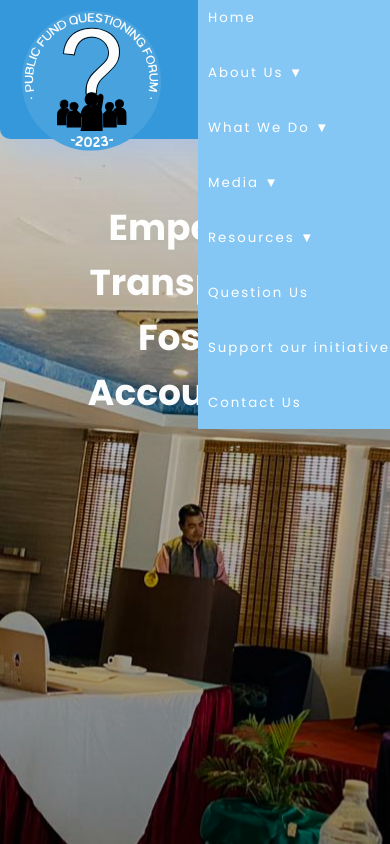
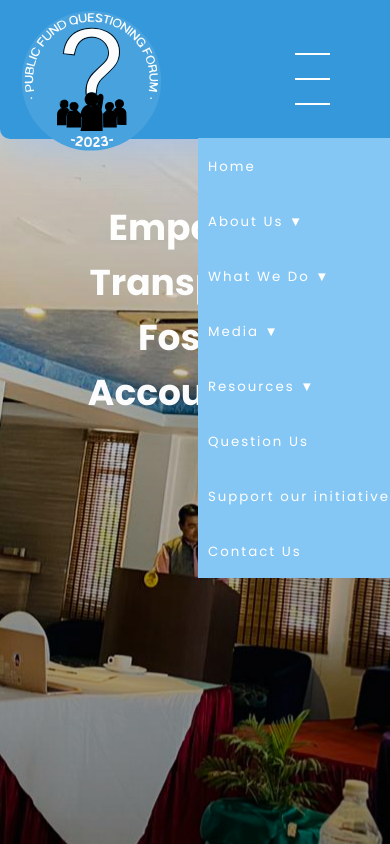
Before and after one commit to DanBrown786/DanBrown786.github.io, a plain HTML site: page index.html in a window 390 px wide. Both pictures are taken after a click on the element 312 px from the left and 77 px from the top of the page. Shown: the top 844 px of the page. Drawn offline with nearby package versions, Linux system fonts and the light colour scheme.

Commit message:
Update navbar.css

```diff
--- a/CSS/navbar.css
+++ b/CSS/navbar.css
@@ -166,5 +166,6 @@ display: none;
   }
   .show{
     display: block;
+     top:207%;
   }
 }
```
